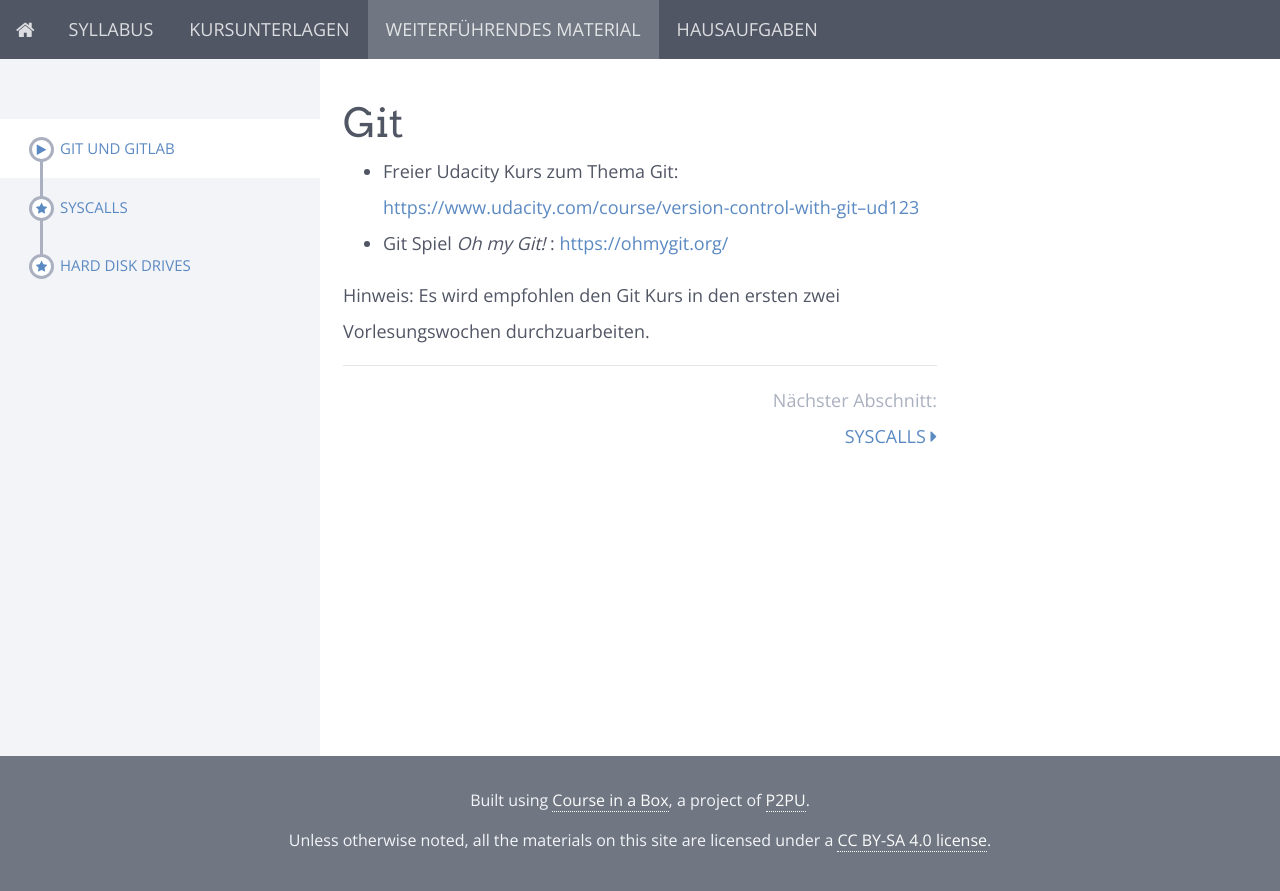
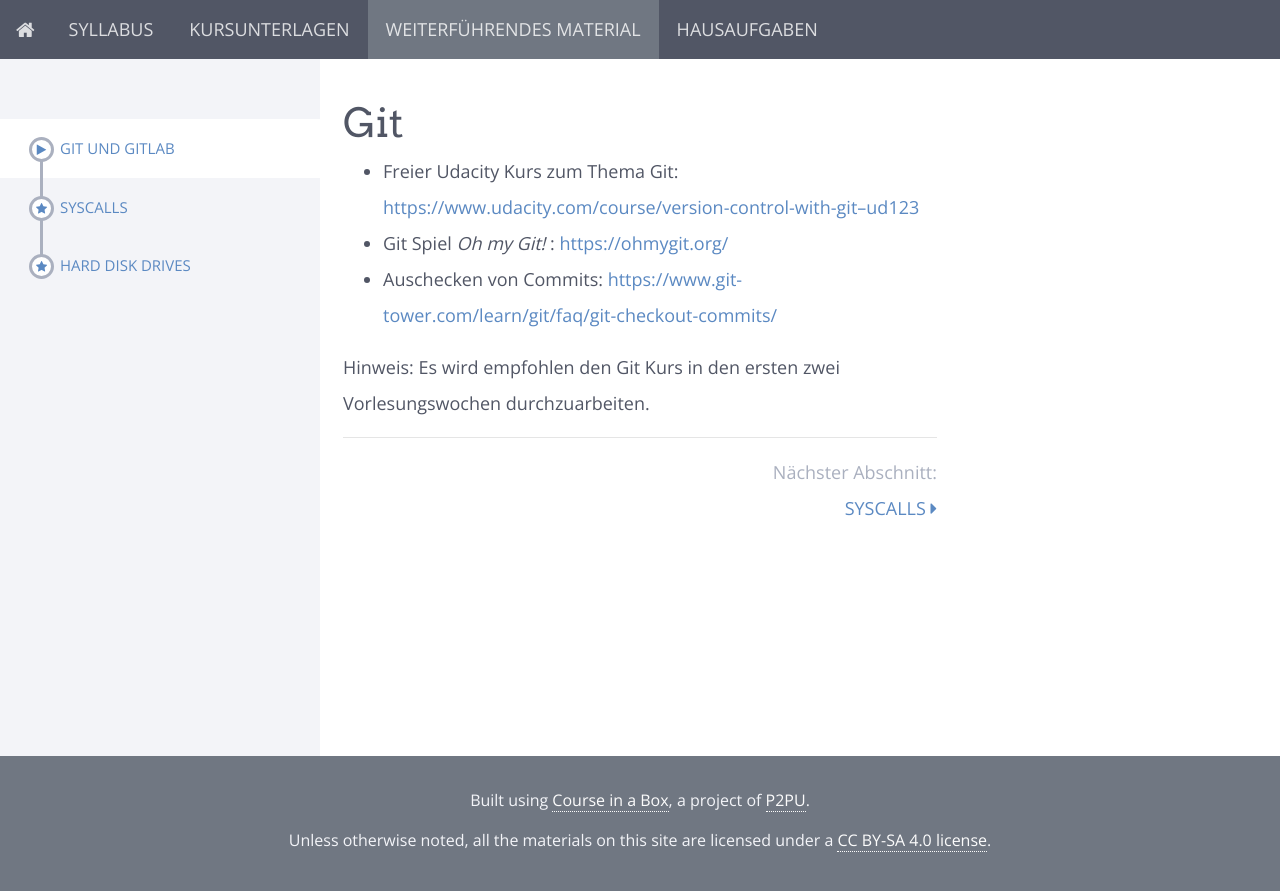
Before and after one commit to aheil/os, a Jekyll site: the page built from modules/material/_posts/2022-04-01-Git.md, in a window 1280 px wide. Shown: the top 891 px of the page. Built offline with Jekyll 4.4.1, drawn with Linux system fonts in a browser that asks for light colours; nearby versions of some CDN libraries.

Commit message:
new git link added

```diff
--- a/modules/material/_posts/2022-04-01-Git.md
+++ b/modules/material/_posts/2022-04-01-Git.md
@@ -6,5 +6,6 @@ title: Git und GitLab
 
 - Freier Udacity Kurs zum Thema Git: [https://www.udacity.com/course/version-control-with-git--ud123](https://ohmygit.org/)
 - Git Spiel *Oh my Git!* : [https://ohmygit.org/](https://ohmygit.org/)
+- Auschecken von Commits: [https://www.git-tower.com/learn/git/faq/git-checkout-commits/](https://www.git-tower.com/learn/git/faq/git-checkout-commits/)
 
 Hinweis: Es wird empfohlen den Git Kurs in den ersten zwei Vorlesungswochen durchzuarbeiten.
```
